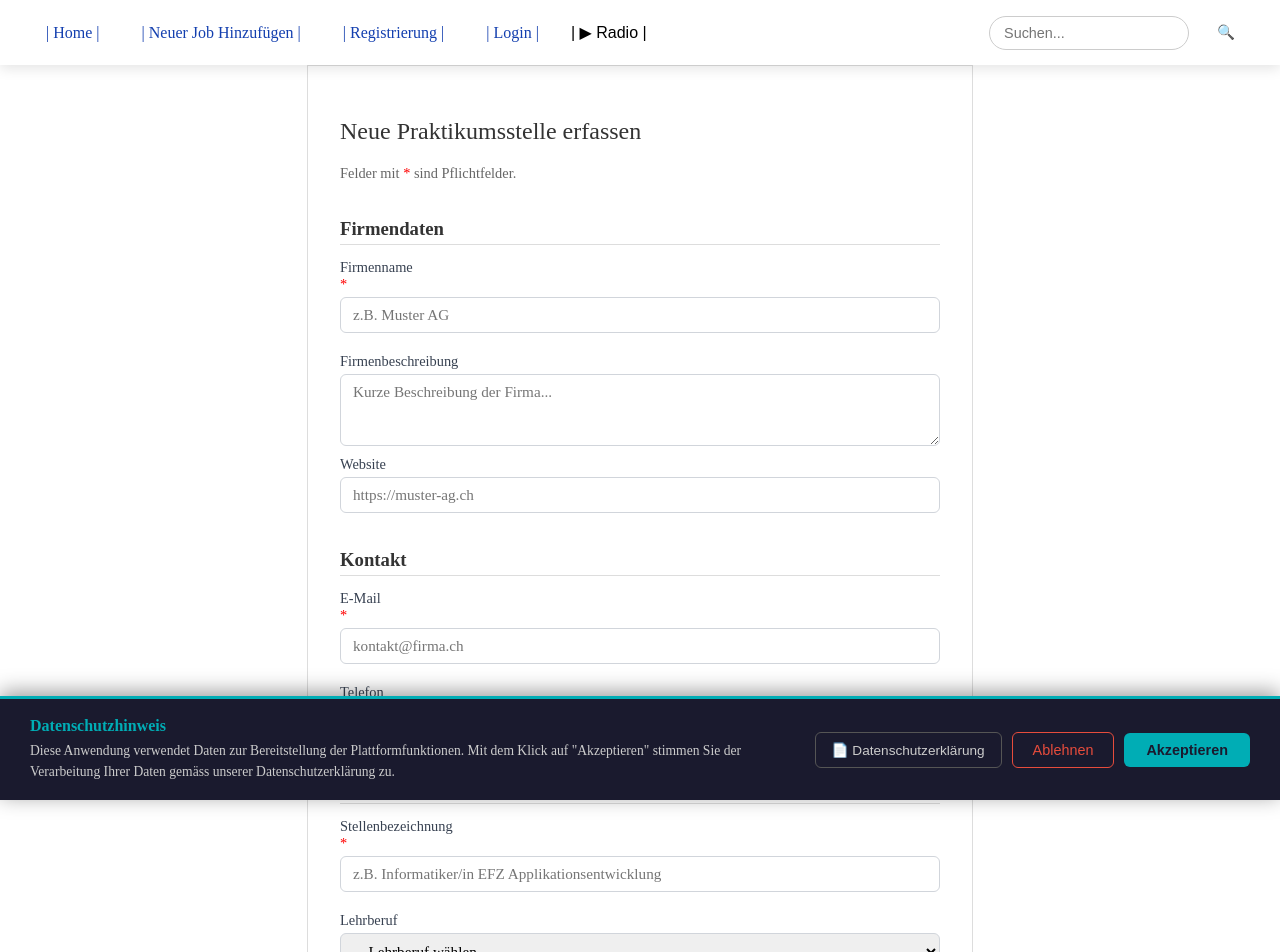
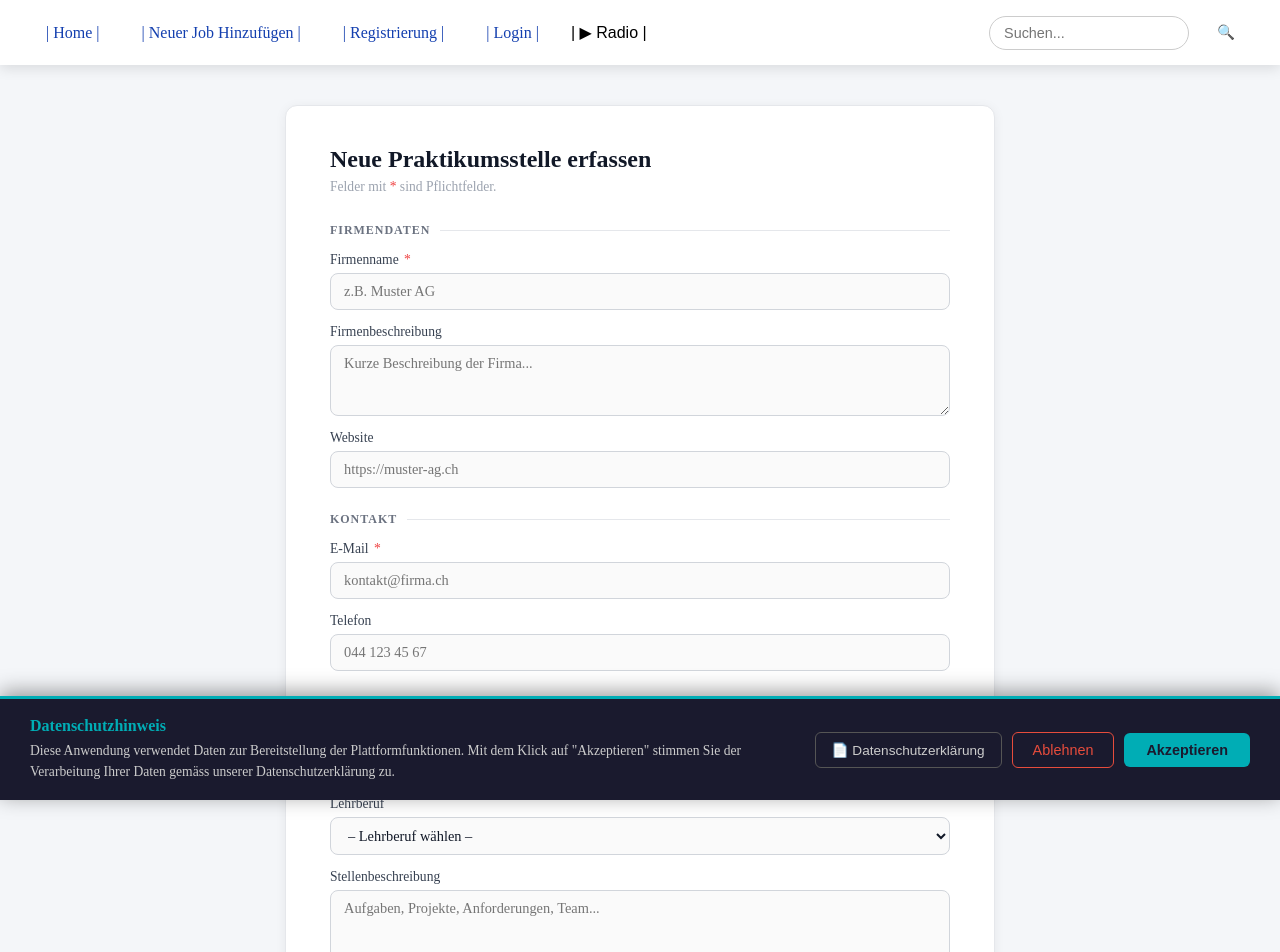
Before and after one commit to LeoKuhnZH/WISS-Praktikum-App, a React (Vite) app in the folder frontend/Praktikums_web/praktikum-web/: page /jobadd in a window 1280 px wide. Shown: the top 952 px of the page. Built offline with nearby package versions, Linux system fonts and the light colour scheme.

Commit message:
feat: redesign JobAdd form

```diff
--- /dev/null
+++ b/frontend/Praktikums_web/praktikum-web/src/pages/JobAdd.css
@@ -0,0 +1,182 @@
+.jobadd-wrapper {
+    min-height: 100vh;
+    background-color: #f4f6f9;
+    display: flex;
+    justify-content: center;
+    padding: 40px 20px 60px;
+}
+
+.jobadd-card {
+    background: #fff;
+    border-radius: 12px;
+    border: 1px solid #e5e7eb;
+    padding: 40px 44px;
+    width: 100%;
+    max-width: 620px;
+    box-shadow: 0 2px 12px rgba(0, 0, 0, 0.06);
+    height: fit-content;
+}
+
+.jobadd-title {
+    font-size: 1.5rem;
+    font-weight: 600;
+    color: #111827;
+    margin: 0 0 6px;
+}
+
+.jobadd-subtitle {
+    font-size: 0.85rem;
+    color: #9ca3af;
+    margin: 0 0 28px;
+}
+
+.jobadd-subtitle span {
+    color: #ef4444;
+}
+
+/* Section Headers */
+.jobadd-section {
+    display: flex;
+    align-items: center;
+    gap: 10px;
+    margin: 24px 0 14px;
+}
+
+.jobadd-section-label {
+    font-size: 0.75rem;
+    font-weight: 600;
+    letter-spacing: 0.08em;
+    text-transform: uppercase;
+    color: #6b7280;
+    white-space: nowrap;
+}
+
+.jobadd-section-line {
+    flex: 1;
+    height: 1px;
+    background: #e5e7eb;
+}
+
+/* Fields */
+.jobadd-field {
+    display: flex;
+    flex-direction: column;
+    gap: 5px;
+    margin-bottom: 14px;
+}
+
+.jobadd-label {
+    font-size: 0.85rem;
+    font-weight: 500;
+    color: #374151;
+}
+
+.jobadd-label span {
+    color: #ef4444;
+    margin-left: 2px;
+}
+
+.jobadd-input,
+.jobadd-textarea,
+.jobadd-select {
+    width: 100%;
+    padding: 9px 13px;
+    border: 1px solid #d1d5db;
+    border-radius: 8px;
+    font-size: 0.9rem;
+    font-family: 'Times New Roman', Times, serif;
+    color: #111827;
+    background: #fafafa;
+    box-sizing: border-box;
+    transition: border-color 0.2s, box-shadow 0.2s;
+    outline: none;
+}
+
+.jobadd-input:focus,
+.jobadd-textarea:focus,
+.jobadd-select:focus {
+    border-color: #6366f1;
+    box-shadow: 0 0 0 3px rgba(99, 102, 241, 0.1);
+    background: #fff;
+}
+
+.jobadd-textarea {
+    resize: vertical;
+}
+
+.jobadd-select {
+    cursor: pointer;
+}
+
+/* Error */
+.jobadd-error {
+    background: #fef2f2;
+    border: 1px solid #fca5a5;
+    color: #b91c1c;
+    border-radius: 8px;
+    padding: 10px 14px;
+    font-size: 0.875rem;
+    margin-bottom: 18px;
+}
+
+/* Submit */
+.jobadd-submit {
+    width: 100%;
+    margin-top: 20px;
+    padding: 11px;
+    background: #6366f1;
+    color: #fff;
+    border: none;
+    border-radius: 8px;
+    font-size: 0.95rem;
+    font-weight: 600;
+    cursor: pointer;
+    transition: background 0.2s, transform 0.15s;
+    font-family: 'Times New Roman', Times, serif;
+}
+
+.jobadd-submit:hover:not(:disabled) {
+    background: #4f46e5;
+    transform: translateY(-1px);
+}
+
+.jobadd-submit:disabled {
+    opacity: 0.55;
+    cursor: not-allowed;
+}
+
+/* Success */
+.jobadd-success {
+    min-height: 100vh;
+    display: flex;
+    align-items: center;
+    justify-content: center;
+    background: #f4f6f9;
+}
+
+.jobadd-success-box {
+    text-align: center;
+    background: #fff;
+    border-radius: 12px;
+    border: 1px solid #e5e7eb;
+    padding: 50px 44px;
+    box-shadow: 0 2px 12px rgba(0,0,0,0.06);
+}
+
+.jobadd-success-icon {
+    font-size: 2.5rem;
+    margin-bottom: 12px;
+}
+
+.jobadd-success-box h2 {
+    color: #16a34a;
+    font-size: 1.3rem;
+    font-weight: 600;
+    margin: 0 0 8px;
+}
+
+.jobadd-success-box p {
+    color: #6b7280;
+    font-size: 0.9rem;
+    margin: 0;
+}
--- a/frontend/Praktikums_web/praktikum-web/src/pages/JobAdd.jsx
+++ b/frontend/Praktikums_web/praktikum-web/src/pages/JobAdd.jsx
@@ -1,4 +1,5 @@
 import './components/style/style.css';
+import './JobAdd.css';
 import { useState } from 'react';
 import { useNavigate } from 'react-router-dom';
 
@@ -75,125 +76,128 @@ function JobAdd() {
 
     if (success) {
         return (
-            <div className="div1">
-                <div className="div2" style={{ textAlign: 'center', marginTop: '40px' }}>
-                    <h2 className="titel" style={{ color: '#16a34a' }}>✓ Stelle erfolgreich erfasst!</h2>
-                    <p style={{ color: '#555', marginTop: '12px' }}>
-                        Die Stelle ist nun für Lernende sichtbar. Du wirst weitergeleitet...
-                    </p>
+            <div className="jobadd-success">
+                <div className="jobadd-success-box">
+                    <div className="jobadd-success-icon">✓</div>
+                    <h2>Stelle erfolgreich erfasst!</h2>
+                    <p>Die Stelle ist nun für Lernende sichtbar. Du wirst weitergeleitet...</p>
                 </div>
             </div>
         );
     }
 
     return (
-        <div className="div1">
-            <div className="div2" style={{ maxWidth: '600px' }}>
-                <h2 className="titel">Neue Praktikumsstelle erfassen</h2>
-                <p style={{ color: '#666', fontSize: '0.9rem', marginBottom: '20px' }}>
-                    Felder mit <span style={{ color: 'red' }}>*</span> sind Pflichtfelder.
+        <div className="jobadd-wrapper">
+            <div className="jobadd-card">
+                <h2 className="jobadd-title">Neue Praktikumsstelle erfassen</h2>
+                <p className="jobadd-subtitle">
+                    Felder mit <span>*</span> sind Pflichtfelder.
                 </p>
 
-                {error && (
-                    <div id="message" style={{ marginBottom: '16px', color: '#b91c1c', background: '#fee2e2', border: '1px solid #fca5a5' }}>
-                        {error}
-                    </div>
-                )}
+                {error && <div className="jobadd-error">{error}</div>}
 
                 <form onSubmit={handleSubmit}>
-                    <div className="divreg">
 
-                        {/* --- FIRMENDATEN --- */}
-                        <h3 style={sectionStyle}>Firmendaten</h3>
+                    {/* FIRMENDATEN */}
+                    <div className="jobadd-section">
+                        <span className="jobadd-section-label">Firmendaten</span>
+                        <div className="jobadd-section-line" />
+                    </div>
 
-                        <label style={labelStyle}>
-                            Firmenname <span style={{ color: 'red' }}>*</span>
+                    <div className="jobadd-field">
+                        <label className="jobadd-label">Firmenname <span>*</span></label>
                         <input
+                            className="jobadd-input"
                             type="text"
                             name="company"
                             placeholder="z.B. Muster AG"
                             value={formData.company}
                             onChange={handleChange}
                             required
-                                style={inputStyle}
                         />
-                        </label>
+                    </div>
 
-                        <label style={labelStyle}>
-                            Firmenbeschreibung
+                    <div className="jobadd-field">
+                        <label className="jobadd-label">Firmenbeschreibung</label>
                         <textarea
+                            className="jobadd-textarea"
                             name="companyDescription"
                             placeholder="Kurze Beschreibung der Firma..."
                             value={formData.companyDescription}
                             onChange={handleChange}
                             rows={3}
-                                style={{ ...inputStyle, resize: 'vertical' }}
                         />
-                        </label>
+                    </div>
 
-                        <label style={labelStyle}>
-                            Website
+                    <div className="jobadd-field">
+                        <label className="jobadd-label">Website</label>
                         <input
+                            className="jobadd-input"
                             type="url"
                             name="website"
                             placeholder="https://muster-ag.ch"
                             value={formData.website}
                             onChange={handleChange}
-                                style={inputStyle}
                         />
-                        </label>
+                    </div>
 
-                        {/* --- KONTAKT --- */}
-                        <h3 style={sectionStyle}>Kontakt</h3>
+                    {/* KONTAKT */}
+                    <div className="jobadd-section">
+                        <span className="jobadd-section-label">Kontakt</span>
+                        <div className="jobadd-section-line" />
+                    </div>
 
-                        <label style={labelStyle}>
-                            E-Mail <span style={{ color: 'red' }}>*</span>
+                    <div className="jobadd-field">
+                        <label className="jobadd-label">E-Mail <span>*</span></label>
                         <input
+                            className="jobadd-input"
                             type="email"
                             name="email"
                             placeholder="kontakt@firma.ch"
                             value={formData.email}
                             onChange={handleChange}
                             required
-                                style={inputStyle}
                         />
-                        </label>
+                    </div>
 
-                        <label style={labelStyle}>
-                            Telefon
+                    <div className="jobadd-field">
+                        <label className="jobadd-label">Telefon</label>
                         <input
+                            className="jobadd-input"
                             type="tel"
                             name="phone"
                             placeholder="044 123 45 67"
                             value={formData.phone}
                             onChange={handleChange}
-                                style={inputStyle}
                         />
-                        </label>
+                    </div>
 
-                        {/* --- STELLE --- */}
-                        <h3 style={sectionStyle}>Stelle</h3>
+                    {/* STELLE */}
+                    <div className="jobadd-section">
+                        <span className="jobadd-section-label">Stelle</span>
+                        <div className="jobadd-section-line" />
+                    </div>
 
-                        <label style={labelStyle}>
-                            Stellenbezeichnung <span style={{ color: 'red' }}>*</span>
+                    <div className="jobadd-field">
+                        <label className="jobadd-label">Stellenbezeichnung <span>*</span></label>
                         <input
+                            className="jobadd-input"
                             type="text"
                             name="title"
                             placeholder="z.B. Informatiker/in EFZ Applikationsentwicklung"
                             value={formData.title}
                             onChange={handleChange}
                             required
-                                style={inputStyle}
                         />
-                        </label>
+                    </div>
 
-                        <label style={labelStyle}>
-                            Lehrberuf
+                    <div className="jobadd-field">
+                        <label className="jobadd-label">Lehrberuf</label>
                         <select
+                            className="jobadd-select"
                             name="position"
                             value={formData.position}
                             onChange={handleChange}
-                                style={inputStyle}
                         >
                             <option value="">– Lehrberuf wählen –</option>
                             <option value="IFZA">Informatiker/in EFZ (Applikationsentwicklung)</option>
@@ -202,73 +206,43 @@ function JobAdd() {
                             <option value="UICT">ICT-Fachmann/-frau EFZ (Quereinstieg)</option>
                             <option value="UIFZ">Informatiker/in EFZ Applikationsentwicklung (Quereinstieg)</option>
                         </select>
-                        </label>
+                    </div>
 
-                        <label style={labelStyle}>
-                            Stellenbeschreibung
+                    <div className="jobadd-field">
+                        <label className="jobadd-label">Stellenbeschreibung</label>
                         <textarea
+                            className="jobadd-textarea"
                             name="body"
                             placeholder="Aufgaben, Projekte, Anforderungen, Team..."
                             value={formData.body}
                             onChange={handleChange}
                             rows={5}
-                                style={{ ...inputStyle, resize: 'vertical' }}
                         />
-                        </label>
+                    </div>
 
-                        <label style={labelStyle}>
-                            Bewerbungsschluss
+                    <div className="jobadd-field">
+                        <label className="jobadd-label">Bewerbungsschluss</label>
                         <input
+                            className="jobadd-input"
                             type="date"
                             name="expirationDate"
                             value={formData.expirationDate}
                             onChange={handleChange}
-                                style={inputStyle}
                         />
-                        </label>
+                    </div>
 
                     <button
                         type="submit"
-                            className="button"
-                            style={{ marginTop: '12px', opacity: loading ? 0.6 : 1 }}
+                        className="jobadd-submit"
                         disabled={loading}
                     >
                         {loading ? 'Wird gespeichert...' : 'Stelle veröffentlichen'}
                     </button>
 
-                    </div>
                 </form>
             </div>
         </div>
     );
 }
 
-const sectionStyle = {
-    margin: '16px 0 4px',
-    borderBottom: '1px solid #ddd',
-    paddingBottom: '4px',
-    fontFamily: 'inherit',
-};
-
-const labelStyle = {
-    display: 'flex',
-    flexDirection: 'column',
-    fontSize: '0.9rem',
-    fontWeight: '500',
-    color: '#374151',
-};
-
-const inputStyle = {
-    display: 'block',
-    width: '100%',
-    padding: '8px 12px',
-    marginTop: '4px',
-    border: '1px solid #d1d5db',
-    borderRadius: '6px',
-    fontSize: '0.95rem',
-    boxSizing: 'border-box',
-    outline: 'none',
-    fontFamily: 'inherit',
-};
-
 export default JobAdd;
```
Lines whose indentation alone changed are shown as unchanged.
